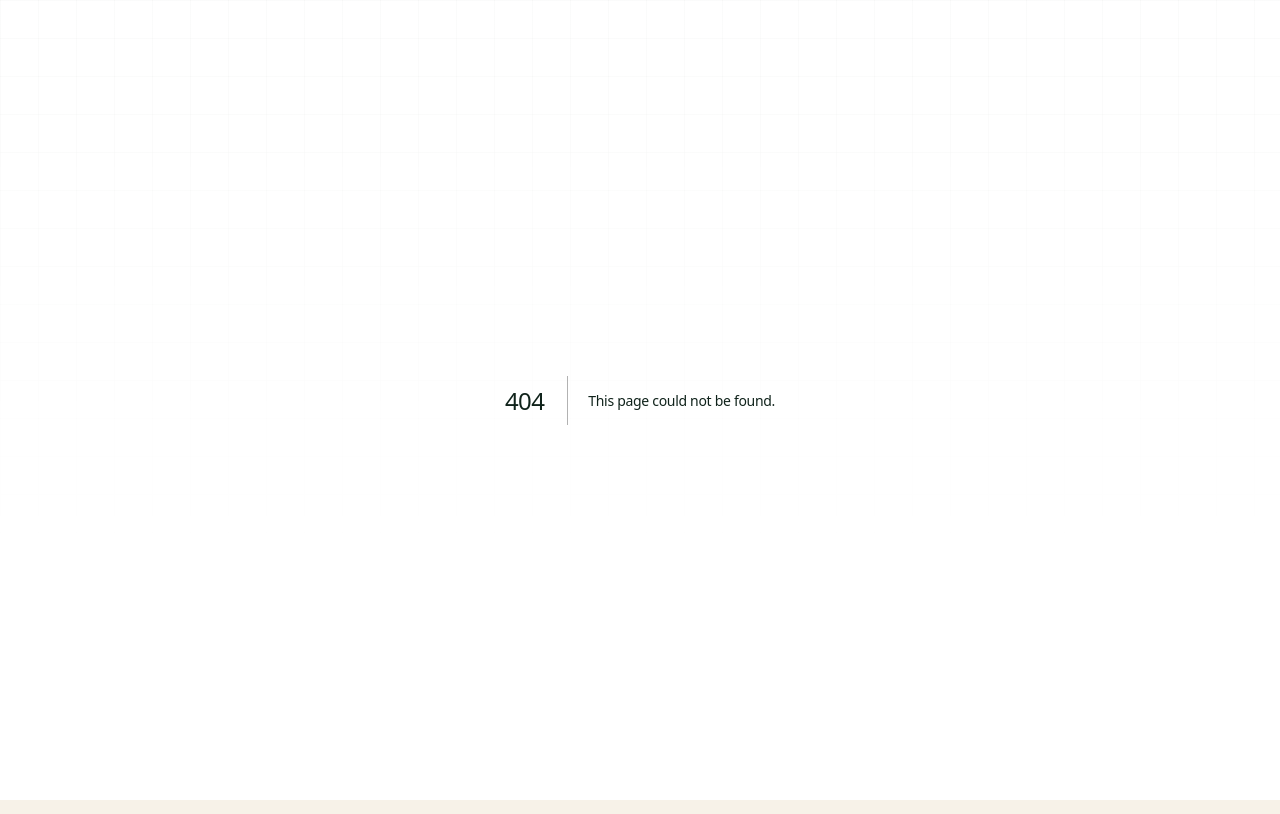
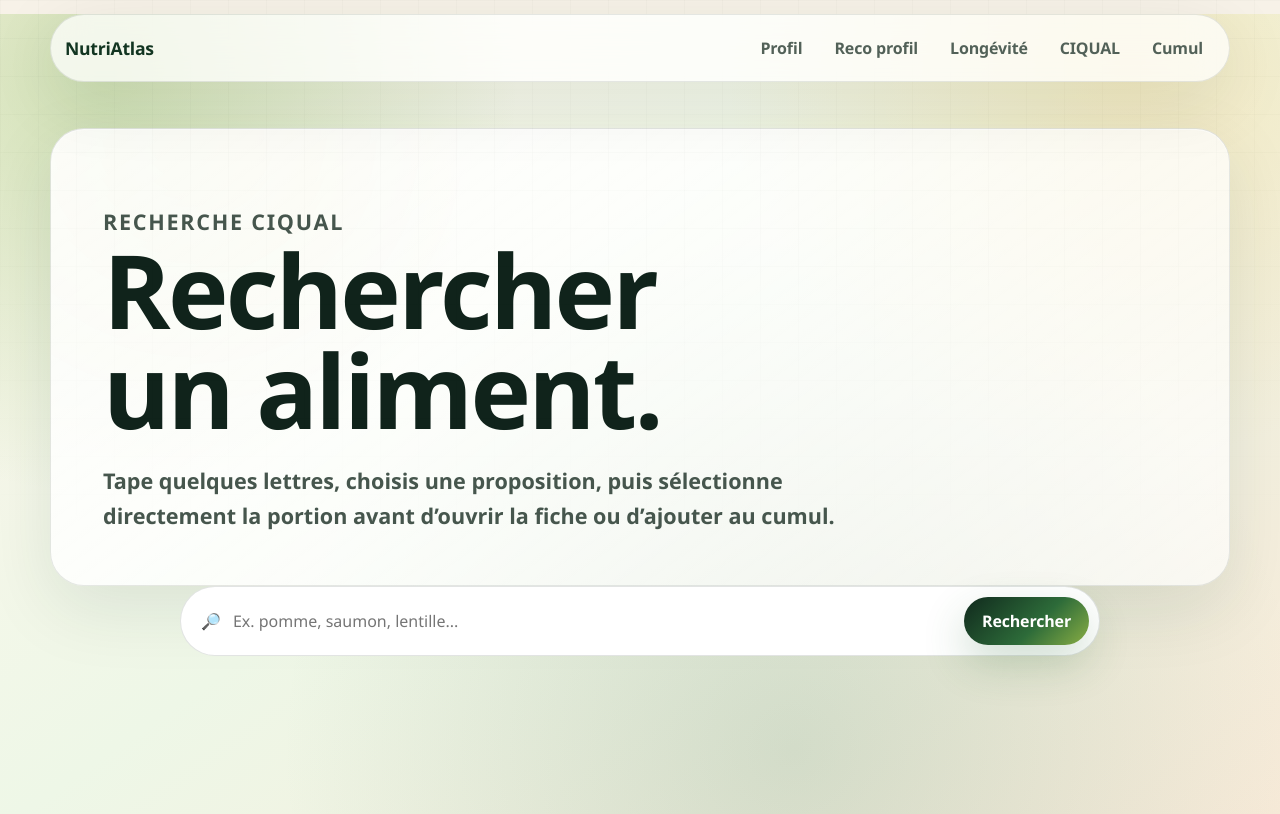
Before and after one commit to pharmaexport/NutriAtlas, a Next.js app: page /ciqual in a window 1280 px wide. Before the commit this address had no page. Built offline with nearby package versions, Linux system fonts and the light colour scheme.

Commit message:
Add dedicated CIQUAL tab page

```diff
--- /dev/null
+++ b/app/ciqual/page.tsx
@@ -0,0 +1,19 @@
+import { AutocompleteSearchClient } from "../search/AutocompleteSearchClient";
+
+export default function CiqualPage() {
+  return (
+    <main>
+      <nav className="nav">
+        <a className="brand" href="/">NutriAtlas</a>
+        <div className="navLinks">
+          <a href="/profil">Profil</a>
+          <a href="/reco">Reco profil</a>
+          <a href="/longevite">Longévité</a>
+          <a href="/ciqual">CIQUAL</a>
+          <a href="/cumul">Cumul</a>
+        </div>
+      </nav>
+      <AutocompleteSearchClient />
+    </main>
+  );
+}
```
